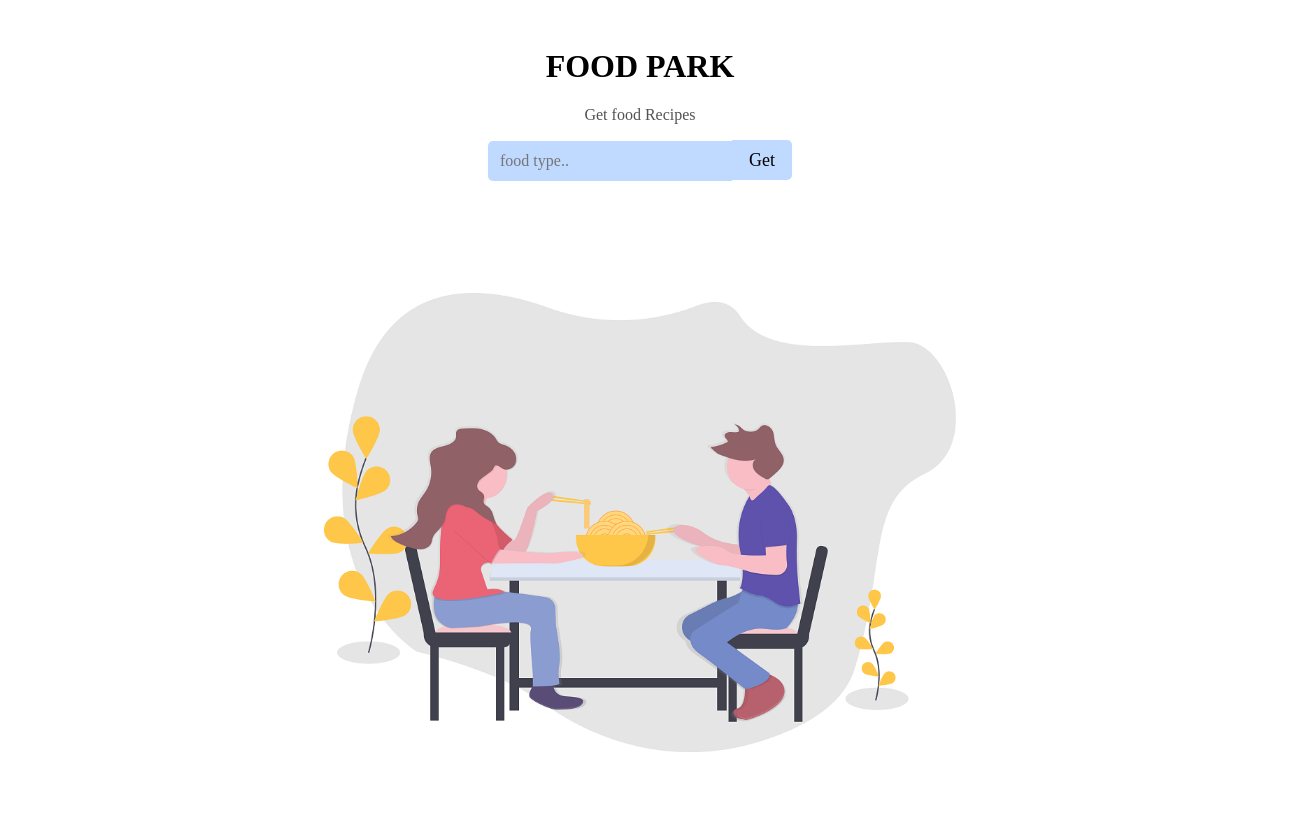
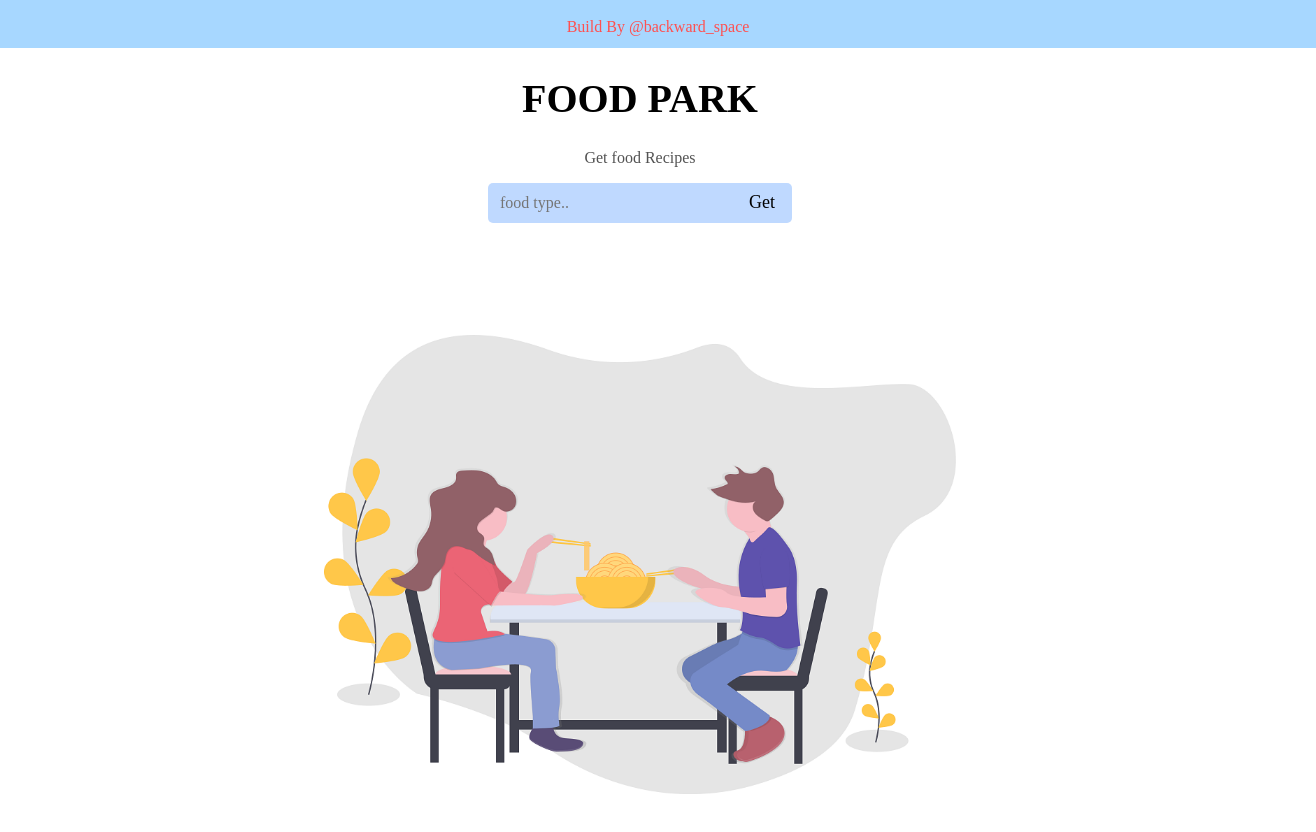
Before and after one commit to sayancoding/foodfork, a React (Create React App) app: page / in a window 1280 px wide. Shown: the top 832 px of the page, 1316 px wide, since content can reach past the window. Built offline with nearby package versions, Linux system fonts and the light colour scheme; a web font is replaced by a local one.

Commit message:
mostly Completed

```diff
--- a/src/App.js
+++ b/src/App.js
@@ -21,11 +21,11 @@ export class App extends Component {
     this.setState({display:true})
     const inputData = e.target.elements.food.value;
     e.preventDefault();
-    // const api_call = await fetch(
-    //   `https://cors-anywhere.herokuapp.com/https://www.food2fork.com/api/search?key=${API_KEY}&q=${inputData}&count=21`);
-    // const data = await api_call.json();
-    // this.setState({recipes:data.recipes})
-    // console.log(data)
+    const api_call = await fetch(
+      `https://cors-anywhere.herokuapp.com/https://www.food2fork.com/api/search?key=${API_KEY}&q=${inputData}&count=21`);
+    const data = await api_call.json();
+    this.setState({recipes:data.recipes})
+    console.log(data)
   }
   componentDidMount(){
     console.log(this.state.recipes.length)
--- a/src/components/BannerText/BannerText.css
+++ b/src/components/BannerText/BannerText.css
@@ -1,3 +1,16 @@
 .BannerText{
-    margin-top: 3rem;
+    margin-top: 0rem;
 }
+.TextHead{
+    font-size: 2.5rem;
+}
+.Head{
+    width: 100%;
+    height: 12px;
+    padding: 18px;
+    background-color: rgb(167, 215, 255);
+}
+a{
+    text-decoration: none;
+    color: rgb(73, 73, 73);
+}
--- a/src/components/BannerText/BannerText.jsx
+++ b/src/components/BannerText/BannerText.jsx
@@ -4,7 +4,10 @@ import SearchForm from '../SearchForm/searchForm'
 
 const BannerText = (props)=>(
     <div className="BannerText">
-        <h1 >FOOD PARK</h1>
+        <div className="Head">
+            <a href="https://github.com/sayancoding">Build By @backward_space</a>
+        </div>
+        <h1 className="TextHead">FOOD PARK</h1>
         <p>Get food Recipes</p>
         <SearchForm getData={props.getData} />
     </div>
```
